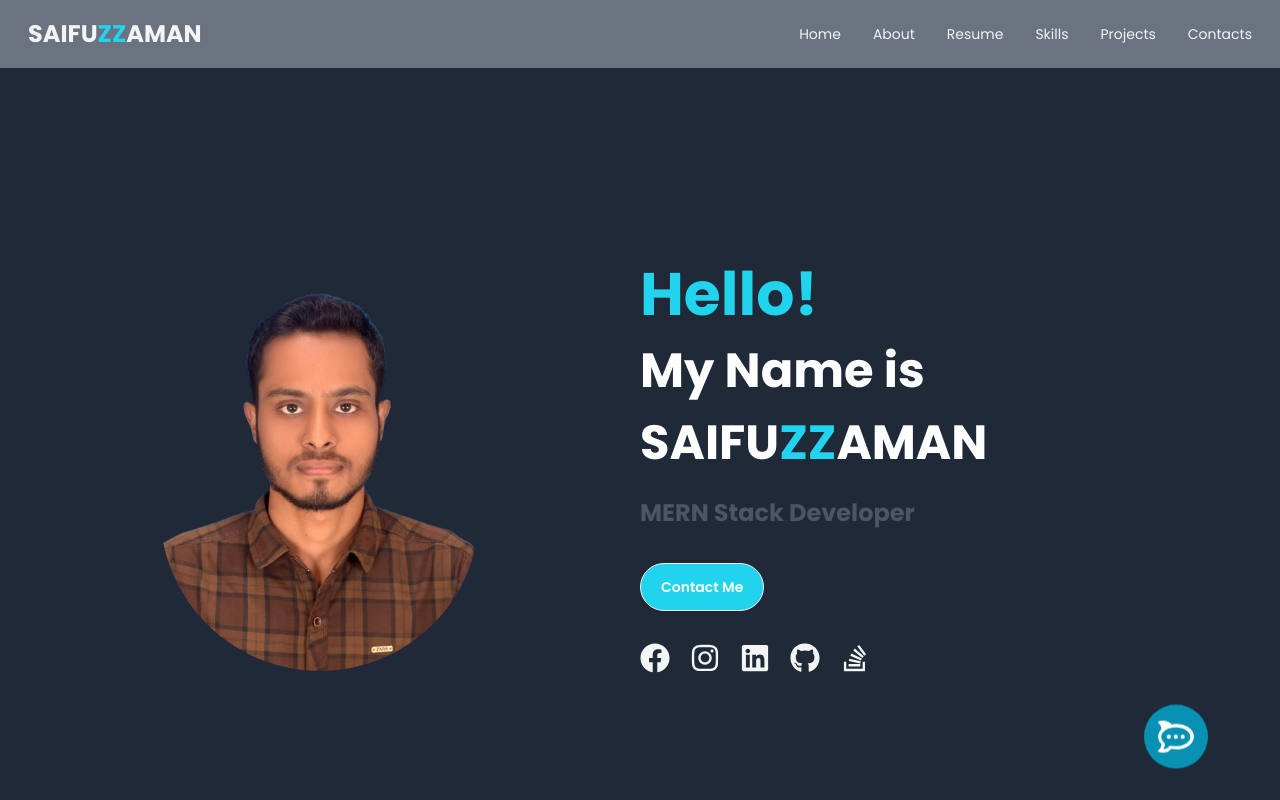
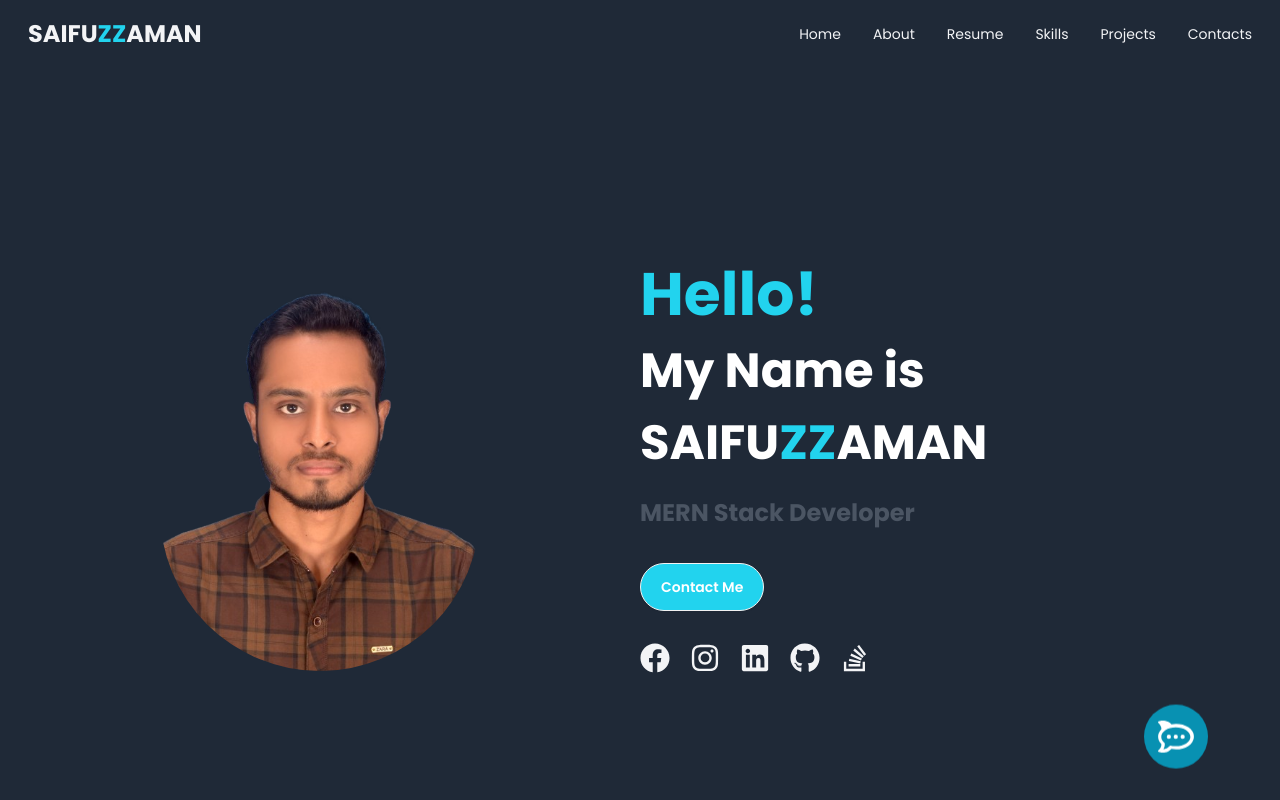
Before and after one commit to PmSaifuzzaman/saifuzzaman_portfolio, a React (Vite) app: page / in a window 1280 px wide. Shown: the top 800 px of the page. Built offline with nearby package versions, Linux system fonts and the light colour scheme.

Commit message:
Stiky navbar added

```diff
--- a/src/components/Navbar/Navbar.jsx
+++ b/src/components/Navbar/Navbar.jsx
@@ -1,9 +1,12 @@
 // import { FaGreaterThan, FaLessThan } from "react-icons/fa";
+import { useEffect, useState } from "react";
 import { Link, NavLink } from "react-router-dom";
 
 
 
 const Navbar = () => {
+
+    const [isSticky, setSticky] = useState(false);
 
     const handleAboutClick = () => {
         const aboutSection = document.getElementById("about-section");
@@ -41,11 +44,25 @@ const Navbar = () => {
         }
     };
 
+    // Sticky navbar code
+
+    useEffect(() => {
+        const handleScroll = () => {
+          setSticky(window.scrollY > 0);
+        };
+
+        window.addEventListener('scroll', handleScroll);
+
+        // Cleanup the event listener on component unmount
+        return () => {
+          window.removeEventListener('scroll', handleScroll);
+        };
+      }, []);
 
 
 
     return (
-        <div className="navbar bg-gray-500">
+        <div className={`navbar ${isSticky ? 'sticky fixed z-10 top-0 bg-gray-800' : ''}`}>
             <div className="navbar-start">
                 <div className="dropdown">
                     <div tabIndex={0} role="button" className="btn btn-ghost lg:hidden">
```
